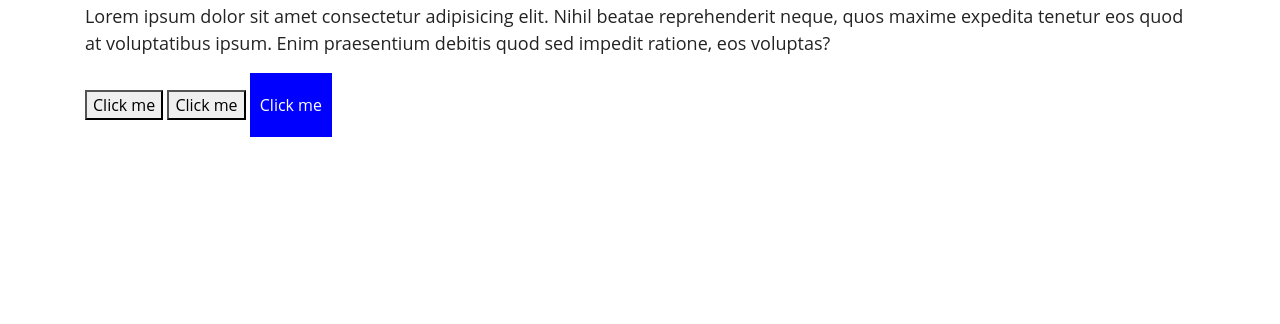
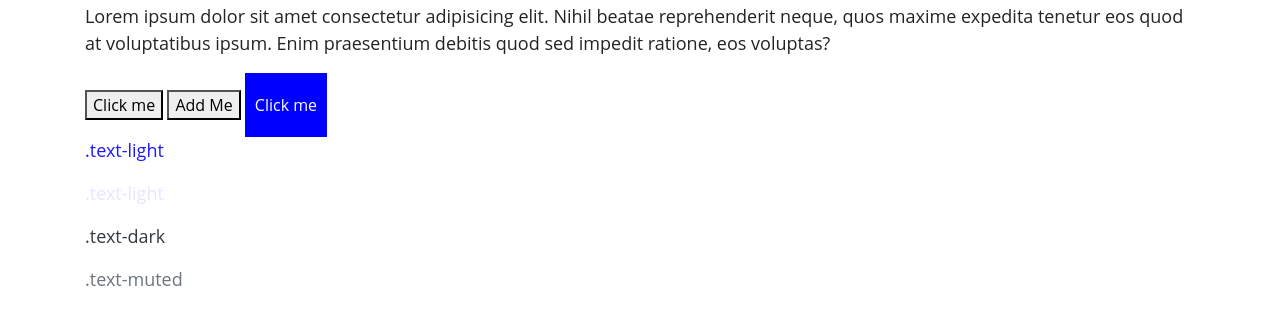
Before and after one commit to sbetkekar-cci/Test-Git-Scss, a plain HTML site: page about.html in a window 1280 px wide. Shown: the part 48-372 px from the top of the page. Drawn offline with nearby package versions, Linux system fonts and the light colour scheme.

Commit message:
feat: Updated the button text

```diff
--- a/about.html
+++ b/about.html
@@ -28,9 +28,15 @@
             expedita
             tenetur eos quod at voluptatibus ipsum. Enim praesentium debitis quod sed impedit ratione, eos voluptas?</p>
         <button>Click me</button>
-        <button>Click me</button>
+        <button>Add Me</button>
 
         <button class="btn-primary">Click me</button>
+
+        <p class="text-primary-light-1">.text-light</p>
+        <p class="text-primary-light-9">.text-light</p>
+
+        <p class="text-dark">.text-dark</p>
+        <p class="text-muted">.text-muted</p>
     </div>
 </body>
 
```
